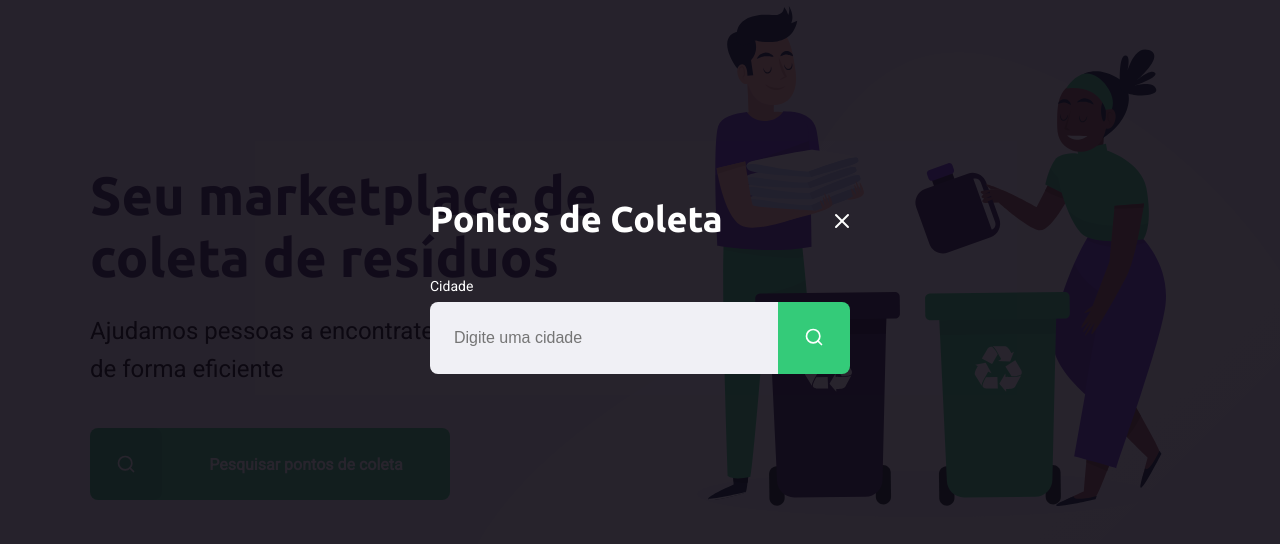
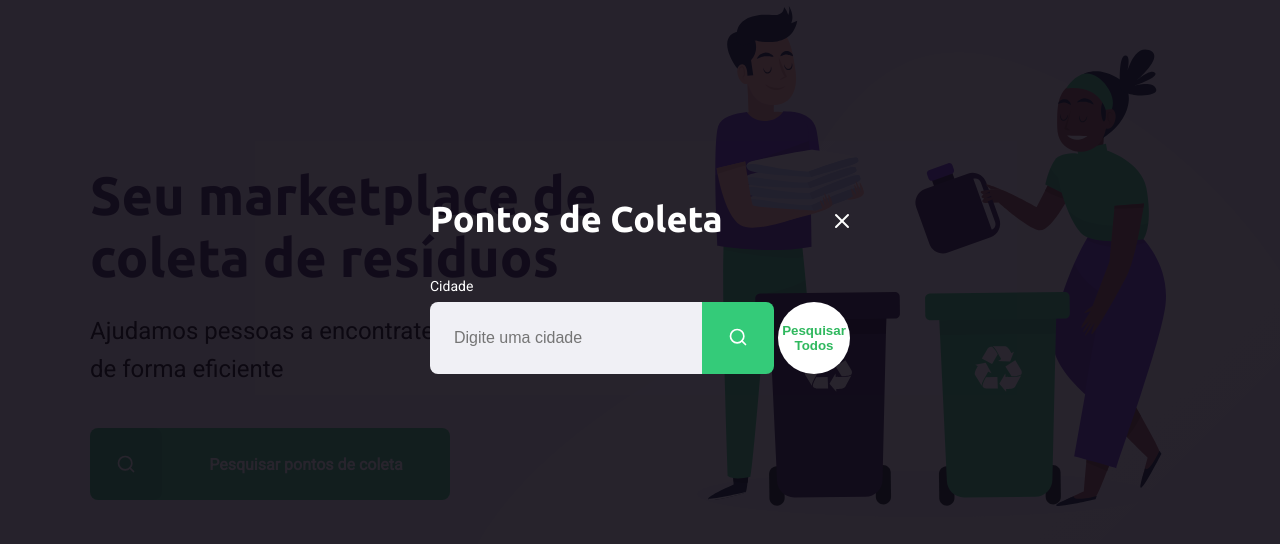
Before and after one commit to LucasCaputo/RocketSeat-Free, a website: page src/views/index.html in a window 1280 px wide. Both pictures are taken after a click on the link "Pesquisar pontos de coleta". Shown: the part 114-658 px from the top of the page. Drawn offline with nearby package versions, Linux system fonts and the light colour scheme; files that its build step writes are made by us from their sources.

Commit message:
feat: adiciona função de pesquisar todos os pontos de coleta

```diff
--- a/public/styles/modal.css
+++ b/public/styles/modal.css
@@ -69,6 +69,18 @@
     border-radius: 0 8px 8px 0;
 }
 
+#modal form button:last-child {
+    font-weight: bold;
+    color: #2fb85e;
+    background-color: white;
+    margin-left: 4px;
+    border-radius: 50%;
+}
+
+#modal form button:last-child:hover {
+    color: white;
+}
+
 #modal form button:hover {
     background-color: #2fb85e;
 }
--- a/src/views/partials/modal.html
+++ b/src/views/partials/modal.html
@@ -7,14 +7,11 @@
         <form action="/search">
             <label for="search">Cidade</label>
             <div class="search field">
-                <input
-                    type="text"
-                    name="search"
-                    placeholder="Digite uma cidade"
-                />
+                <input type="text" name="search" placeholder="Digite uma cidade"/>
                 <button>
-                    <img src="/assets/search.svg" alt="Buscar" />
+                    <img src="/assets/search.svg" alt="Buscar"/>
                 </button>
+                <button>Pesquisar Todos</button>
             </div>
         </form>
     </div>
```
